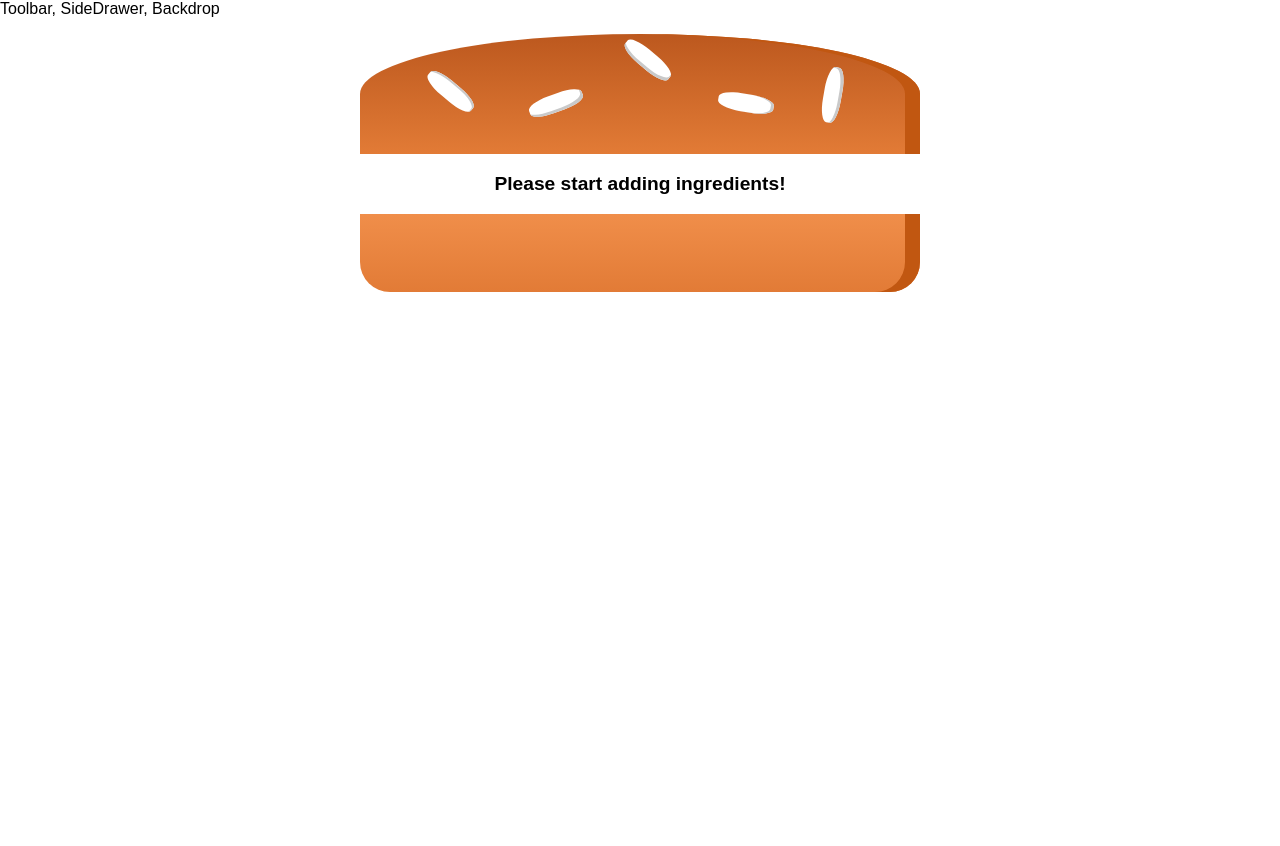
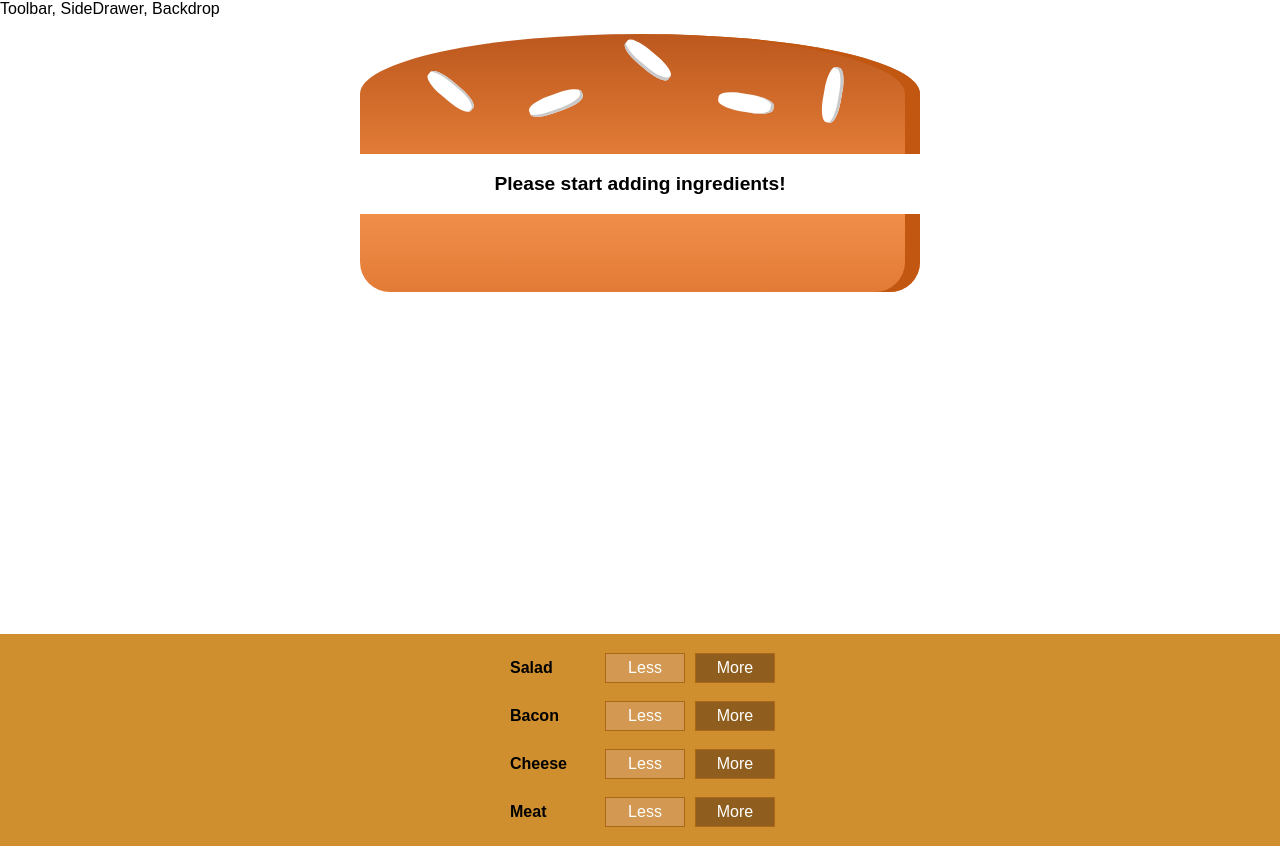
Before and after one commit to Pimonwan/react-complete-guide, a React (Create React App) app: page / in a window 1280 px wide. Before the commit the page ends 800 px from the top, so only its background shows below. Built offline with nearby package versions, Linux system fonts and the light colour scheme; a web font is replaced by a local one.

Commit message:
add onclick on less and more button.

```diff
--- a/src/components/Burger/BuildControls/BuildControl/BuildControl.js
+++ b/src/components/Burger/BuildControls/BuildControl/BuildControl.js
@@ -4,8 +4,16 @@
 const buildControl = (props) => (
   <div className={classes.BuildControl}>
     <div className={classes.Label}>{props.label}</div>
-    <button className={classes.Less}>Less</button>
-    <button className={classes.More}>More</button>
+    <button
+      className={classes.Less}
+      onClick={props.removed}
+      disabled={props.diabled}
+    >
+      Less
+    </button>
+    <button className={classes.More} onClick={props.added}>
+      More
+    </button>
   </div>
 );
 
--- a/src/components/Burger/BuildControls/BuildControl/BuildControl.module.css
+++ b/src/components/Burger/BuildControls/BuildControl/BuildControl.module.css
@@ -1,6 +1,6 @@
 .BuildControl {
   display: flex;
-  justify-content: space-between;
+  justify-content: center;
   align-items: center;
   margin: 5px 0;
 }
--- a/src/components/Burger/BuildControls/BuildControls.js
+++ b/src/components/Burger/BuildControls/BuildControls.js
@@ -1,6 +1,26 @@
-import React from 'react';
-import classes from './BuildControls.module.css';
+import React from "react";
+import classes from "./BuildControls.module.css";
+import BuildControl from "./BuildControl/BuildControl";
+
+const controls = [
+  { label: "Salad", type: "salad" },
+  { label: "Bacon", type: "bacon" },
+  { label: "Cheese", type: "cheese" },
+  { label: "Meat", type: "meat" },
+];
 
 const buildControls = (props) => (
+  <div className={classes.BuildControls}>
+    {controls.map((ctrl) => (
+      <BuildControl
+        key={ctrl.label}
+        label={ctrl.label}
+        added={() => props.ingredientsAdded(ctrl.type)}
+        removed={() => props.ingredientsRemoved(ctrl.type)}
+        disabled={props.diabled[ctrl.type]}
+      />
+    ))}
+  </div>
+);
 
-);
+export default buildControls;
--- a/src/containers/BurgerBuilder/BurgerBuilder.js
+++ b/src/containers/BurgerBuilder/BurgerBuilder.js
@@ -1,6 +1,14 @@
 import React, { Component } from "react";
 import Aux from "../../hoc/Auxiliary";
 import Burger from "../../components/Burger/Burger";
+import BuildControls from "../../components/Burger/BuildControls/BuildControls";
+
+const INGREDIENT_PRICE = {
+  salad: 0.5,
+  bacon: 0.7,
+  cheese: 0.4,
+  meat: 1.3,
+};
 
 class BurgerBuilder extends Component {
   state = {
@@ -10,12 +18,56 @@
       cheese: 0,
       meat: 0,
     },
+    totalPrice: 4,
+  };
+
+  addIngredientHandler = (type) => {
+    const oldCount = this.state.ingredients[type];
+    const updatedCount = oldCount + 1;
+    const updatedIngredients = {
+      ...this.state.ingredients,
+    };
+    updatedIngredients[type] = updatedCount;
+
+    const priceAddition = INGREDIENT_PRICE[type];
+    const oldPrice = this.state.totalPrice;
+    const newPrice = oldPrice + priceAddition;
+    this.setState({ totalPrice: newPrice, ingredients: updatedIngredients });
+  };
+
+  removeIngredientHandler = (type) => {
+    const oldCount = this.state.ingredients[type];
+    if (oldCount > 0) {
+      return;
+    }
+    const updatedCount = oldCount - 1;
+    const updatedIngredients = {
+      ...this.state.ingredients,
+    };
+    updatedIngredients[type] = updatedCount;
+
+    const priceDeduction = INGREDIENT_PRICE[type];
+    const oldPrice = this.state.totalPrice;
+    const newPrice = oldPrice - priceDeduction;
+    this.setState({ totalPrice: newPrice, ingredients: updatedIngredients });
   };
 
   render() {
+    const disabledInfo = {
+      ...this.state.ingredients,
+    };
+    for (let key in disabledInfo) {
+      disabledInfo[key] = disabledInfo[key] <= 0;
+    }
+    console.log(disabledInfo["salad"]);
     return (
       <Aux>
         <Burger ingredients={this.state.ingredients} />
+        <BuildControls
+          ingredientsAdded={this.addIngredientHandler}
+          ingredientsRemoved={this.removeIngredientHandler}
+          diabled={disabledInfo}
+        />
       </Aux>
     );
   }
```
